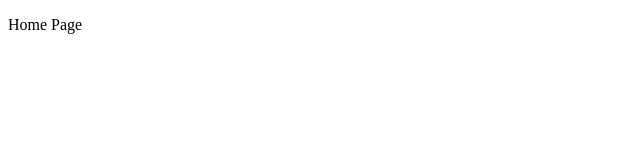
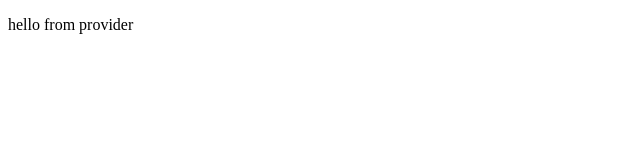
Before and after one commit to bregarulai/bruni-salon, a Gatsby site: page / in a window 1280 px wide. Shown: the full height of the page, 0-640 px from the left. Built offline with nearby package versions, Linux system fonts and the light colour scheme; Gatsby itself is replaced by a stand-in of ours.

Commit message:
created setup to use context api

```diff
--- a/gatsby-browser.js
+++ b/gatsby-browser.js
@@ -1,7 +1,3 @@
-/**
- * Implement Gatsby's Browser APIs in this file.
- *
- * See: https://www.gatsbyjs.com/docs/browser-apis/
- */
+import { wrapRootElement as wrap } from "./root-wrapper"
 
-// You can delete this file if you're not using it
+export const wrapRootElement = wrap
--- a/gatsby-ssr.js
+++ b/gatsby-ssr.js
@@ -1,7 +1,3 @@
-/**
- * Implement Gatsby's SSR (Server Side Rendering) APIs in this file.
- *
- * See: https://www.gatsbyjs.com/docs/ssr-apis/
- */
+import { wrapRootElement as wrap } from "./root-wrapper"
 
-// You can delete this file if you're not using it
+export const wrapRootElement = wrap
--- /dev/null
+++ b/root-wrapper.js
@@ -0,0 +1,10 @@
+import React from "react"
+import { GatsbyProvider } from "./src/context/context"
+
+export const wrapRootElement = ({ element }) => {
+  return (
+    <>
+      <GatsbyProvider>{element}</GatsbyProvider>
+    </>
+  )
+}
--- /dev/null
+++ b/src/context/context.js
@@ -0,0 +1,13 @@
+import React from "react"
+
+const GatsbyContext = React.createContext()
+
+const GatsbyProvider = ({ children }) => {
+  return (
+    <GatsbyContext.Provider value={{ hello: "hello from provider" }}>
+      {children}
+    </GatsbyContext.Provider>
+  )
+}
+
+export { GatsbyContext, GatsbyProvider }
--- a/src/pages/index.js
+++ b/src/pages/index.js
@@ -1,5 +1,14 @@
-import React from "react"
+import React, { useContext } from "react"
+import { GatsbyContext } from "../context/context"
 
-const IndexPage = () => <p>Home Page</p>
+const IndexPage = () => {
+  const hello = useContext(GatsbyContext)
+  console.log(hello)
+  return (
+    <div>
+      <p>{hello.hello}</p>
+    </div>
+  )
+}
 
 export default IndexPage
```
